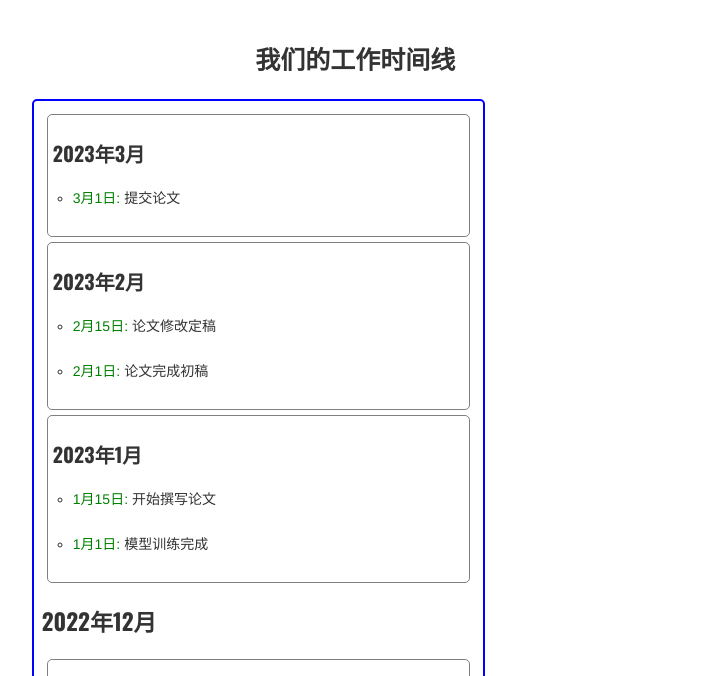
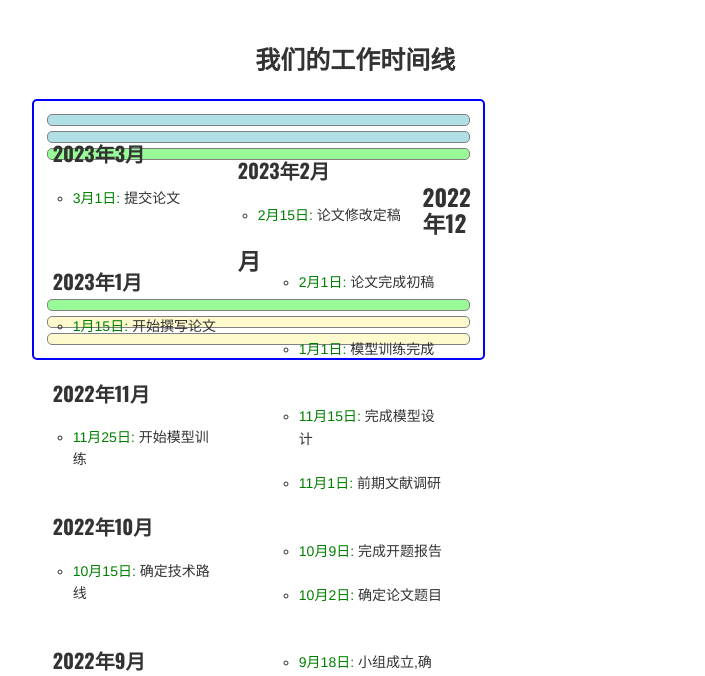
Before and after one commit to beijing-forersty-university/biowave.github.io, a plain HTML site: page timeline/index.html in a window 1280 px wide. Shown: the part 276-952 px from the top of the page, 118-823 px from the left. Drawn offline with nearby package versions, Linux system fonts and the light colour scheme; some packages are replaced by stand-ins of ours; no server answers; a script that the page names is missing.

Commit message:
Site updated: 2023-10-29 15:39:06

```diff
--- a/timeline/index.html
+++ b/timeline/index.html
@@ -9,15 +9,15 @@
 
 
 
-  <meta name="description" content="我们的工作时间线    2023年3月 3月1日: 提交论文      2023年2月 2月15日: 论文修改定稿  2月1日: 论文完成初稿       2023年1月 1月15日: 开始撰写论文   1月1日: 模型训练完成     2022年12月  2022年11月 11月25日: 开始模型训练  11月15日: 完成模型设计  11月1日: 前期文献调研       2022年10月 1">
+  <meta name="description" content="我们的工作时间线      2023年3月 3月1日: 提交论文                2023年2月 2月15日: 论文修改定稿       2月1日: 论文完成初稿          2023年1月 1月15日: 开始撰写论文        1月1日: 模型训练完成      2022年12月    2022年11月 11月25日: 开始模型训练       11月15日: 完成模型设">
 <meta property="og:type" content="website">
 <meta property="og:title" content="BioWave">
 <meta property="og:url" content="https://beijing-forersty-university.github.io/timeline/index.html">
 <meta property="og:site_name" content="BioWave">
-<meta property="og:description" content="我们的工作时间线    2023年3月 3月1日: 提交论文      2023年2月 2月15日: 论文修改定稿  2月1日: 论文完成初稿       2023年1月 1月15日: 开始撰写论文   1月1日: 模型训练完成     2022年12月  2022年11月 11月25日: 开始模型训练  11月15日: 完成模型设计  11月1日: 前期文献调研       2022年10月 1">
+<meta property="og:description" content="我们的工作时间线      2023年3月 3月1日: 提交论文                2023年2月 2月15日: 论文修改定稿       2月1日: 论文完成初稿          2023年1月 1月15日: 开始撰写论文        1月1日: 模型训练完成      2022年12月    2022年11月 11月25日: 开始模型训练       11月15日: 完成模型设">
 <meta property="og:locale" content="en_US">
-<meta property="article:published_time" content="2023-10-29T07:32:00.277Z">
-<meta property="article:modified_time" content="2023-10-29T07:32:00.277Z">
+<meta property="article:published_time" content="2023-10-29T07:38:53.186Z">
+<meta property="article:modified_time" content="2023-10-29T07:38:53.186Z">
 <meta property="article:author" content="Sheng Wang">
 <meta name="twitter:card" content="summary">
 
@@ -119,7 +119,7 @@
     <div class="article-meta">
 
 	<a href="/biowave.github.io/timeline/index.html" class="article-date">
-	  <time datetime="2023-10-29T07:32:00.277Z" itemprop="datePublished">October 29, 2023</time>
+	  <time datetime="2023-10-29T07:38:53.186Z" itemprop="datePublished">October 29, 2023</time>
 	</a>
 
 
@@ -133,38 +133,69 @@
 
         <h1 id="我们的工作时间线"><a href="#我们的工作时间线" class="headerlink" title="我们的工作时间线"></a><center>我们的工作时间线</center></h1><div style="border:2px solid blue; padding:8px; border-radius:5px; width:70%">
 
-<div style="border:1px solid gray; border-radius: 5px; padding: 5px; margin: 5px;">
+<div style="border:1px solid gray; border-radius: 5px; padding: 5px; margin: 5px; background-color: #B0E0E6">
+
+<div style="width:45%; float:left">
 
 <h3 id="2023年3月"><a href="#2023年3月" class="headerlink" title="2023年3月"></a><b>2023年3月</b></h3><ul>
 <li><font color="green">3月1日:</font> 提交论文</li>
 </ul>
 </div>
 
-<div style="border:1px solid gray; border-radius: 5px; padding: 5px; margin: 5px;">
+<div style="width:45%; float:right">
+
+</div>
+
+</div>
+
+<div style="border:1px solid gray; border-radius: 5px; padding: 5px; margin: 5px; background-color: #B0E0E6">
+
+<div style="width:45%; float:left">
 
 <h3 id="2023年2月"><a href="#2023年2月" class="headerlink" title="2023年2月"></a><b>2023年2月</b></h3><ul>
-<li><p><font color="green">2月15日:</font> 论文修改定稿</p>
-</li>
-<li><p><font color="green">2月1日:</font> 论文完成初稿</p>
-</li>
+<li><font color="green">2月15日:</font> 论文修改定稿</li>
 </ul>
 </div>
 
-<div style="border:1px solid gray; border-radius: 5px; padding: 5px; margin: 5px;">
+<div style="width:45%; float:right">
 
-<h3 id="2023年1月"><a href="#2023年1月" class="headerlink" title="2023年1月"></a><b>2023年1月</b></h3><ul>
-<li><p><font color="green">1月15日:</font> 开始撰写论文 </p>
-</li>
-<li><p><font color="green">1月1日:</font> 模型训练完成</p>
-</li>
+<ul>
+<li><font color="green">2月1日:</font> 论文完成初稿</li>
 </ul>
 </div>
 
-<h2 id="2022年12月"><a href="#2022年12月" class="headerlink" title="2022年12月"></a><b>2022年12月</b></h2><div style="border:1px solid gray; border-radius: 5px; padding: 5px; margin: 5px;">
+</div>
+
+<div style="border:1px solid gray; border-radius: 5px; padding: 5px; margin: 5px; background-color: #98FB98">
+
+<div style="width:45%; float:left">
+
+<h3 id="2023年1月"><a href="#2023年1月" class="headerlink" title="2023年1月"></a><b>2023年1月</b></h3><ul>
+<li><font color="green">1月15日:</font> 开始撰写论文</li>
+</ul>
+</div>
+
+<div style="width:45%; float:right">
+
+<ul>
+<li><font color="green">1月1日:</font> 模型训练完成</li>
+</ul>
+</div>
+
+</div>
+
+<h2 id="2022年12月"><a href="#2022年12月" class="headerlink" title="2022年12月"></a><b>2022年12月</b></h2><div style="border:1px solid gray; border-radius: 5px; padding: 5px; margin: 5px; background-color: #98FB98">
+
+<div style="width:45%; float:left">
 
 <h3 id="2022年11月"><a href="#2022年11月" class="headerlink" title="2022年11月"></a><b>2022年11月</b></h3><ul>
-<li><p><font color="green">11月25日:</font> 开始模型训练</p>
-</li>
+<li><font color="green">11月25日:</font> 开始模型训练</li>
+</ul>
+</div>
+
+<div style="width:45%; float:right">
+
+<ul>
 <li><p><font color="green">11月15日:</font> 完成模型设计</p>
 </li>
 <li><p><font color="green">11月1日:</font> 前期文献调研</p>
@@ -172,11 +203,20 @@
 </ul>
 </div>
 
-<div style="border:1px solid gray; border-radius: 5px; padding: 5px; margin: 5px;">
+</div>
+
+<div style="border:1px solid gray; border-radius: 5px; padding: 5px; margin: 5px; background-color: #FFFACD">
+
+<div style="width:45%; float:left">
 
 <h3 id="2022年10月"><a href="#2022年10月" class="headerlink" title="2022年10月"></a><b>2022年10月</b></h3><ul>
-<li><p><font color="green">10月15日:</font> 确定技术路线 </p>
-</li>
+<li><font color="green">10月15日:</font> 确定技术路线</li>
+</ul>
+</div>
+
+<div style="width:45%; float:right">
+
+<ul>
 <li><p><font color="green">10月9日:</font> 完成开题报告</p>
 </li>
 <li><p><font color="green">10月2日:</font> 确定论文题目</p>
@@ -184,11 +224,21 @@
 </ul>
 </div>
 
-<div style="border:1px solid gray; border-radius: 5px; padding: 5px; margin: 5px;">
+</div>
 
-<h3 id="2022年9月"><a href="#2022年9月" class="headerlink" title="2022年9月"></a><b>2022年9月</b></h3><ul>
+<div style="border:1px solid gray; border-radius: 5px; padding: 5px; margin: 5px; background-color: #FFFACD">
+
+<div style="width:45%; float:left">
+
+<h3 id="2022年9月"><a href="#2022年9月" class="headerlink" title="2022年9月"></a><b>2022年9月</b></h3></div>
+
+<div style="width:45%; float:right">
+
+<ul>
 <li><font color="green">9月18日:</font> 小组成立,确定课题方向</li>
 </ul>
+</div>
+
 </div>
 
 </div>
```
Also changed, not shown: contact/index.html (+3 -3 lines).
